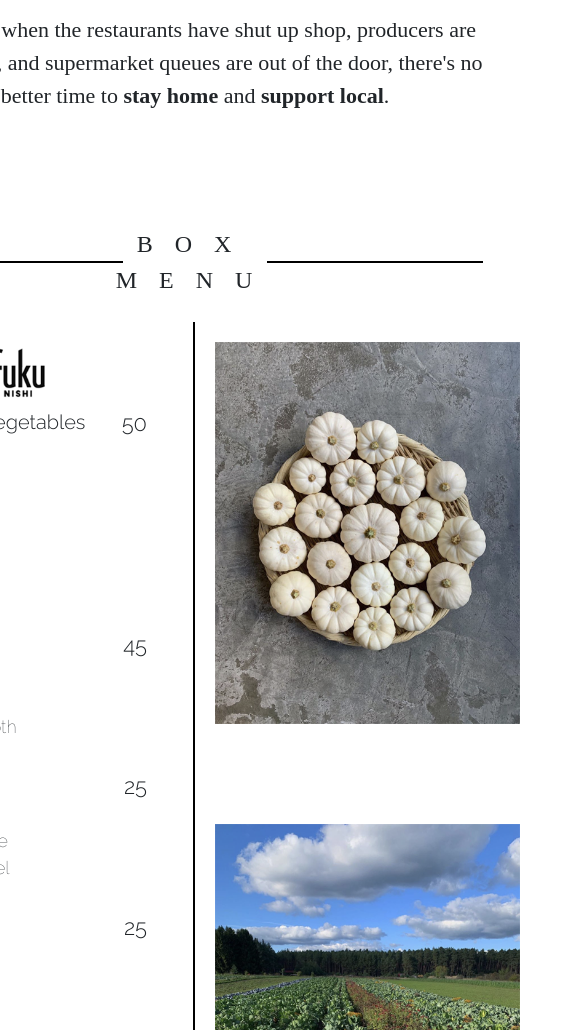
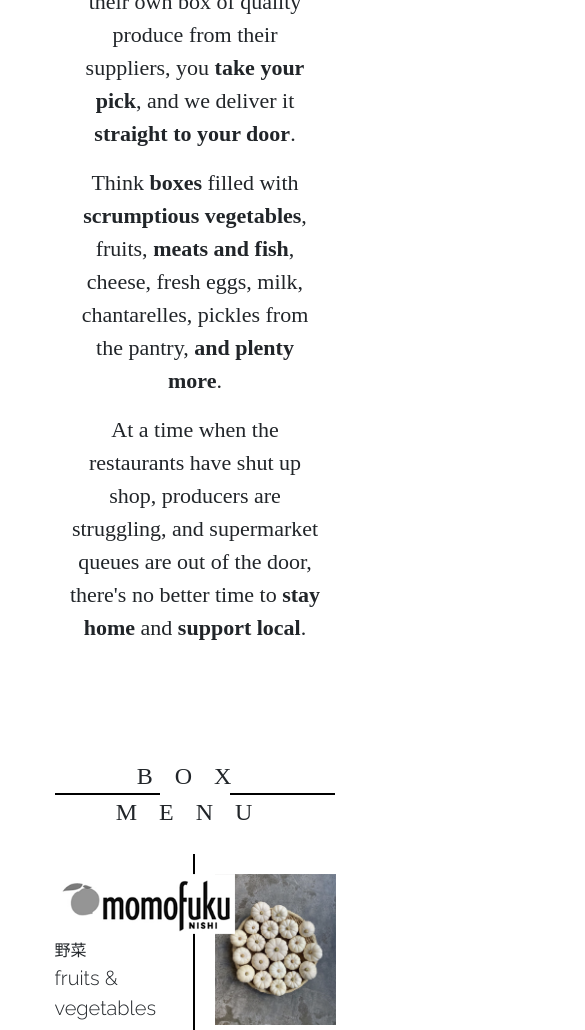
Before and after one commit to charlesfarnese/freeeeesh, a plain HTML site: page index.html in a window 390 px wide. Shown: the part 1292-2322 px from the top of the page, 585 px wide, since content can reach past the window. Drawn offline with nearby package versions, Linux system fonts and the light colour scheme; a web font is replaced by a local one.

Commit message:
more sizing smoothness

```diff
--- a/assets/style.css
+++ b/assets/style.css
@@ -558,10 +558,10 @@ ul {
 	}
 
 	#mid-col {
-		-webkit-box-flex: 0 0 768px;
-	    -ms-flex: 0 0 720px;
-	    flex: 0 0 720px;
-	    max-width: 720px;
+		-webkit-box-flex: 0 0 690px;
+	    -ms-flex: 0 0 690px;
+	    flex: 0 0 690px;
+	    max-width: 690px;
 		position: relative;
 	    min-height: 1px;
 
@@ -603,3 +603,17 @@ ul {
 		margin-left: 20px;
 	}
 }
+
+@media only screen and (max-width: 768px) {
+
+	#mid-col {
+		-webkit-box-flex: 0 0 90%;
+	    -ms-flex: 0 0 90%;
+	    flex: 0 0 90%;
+	    max-width: 90%;
+		position: relative;
+	    min-height: 1px;
+
+	}
+
+}
```
